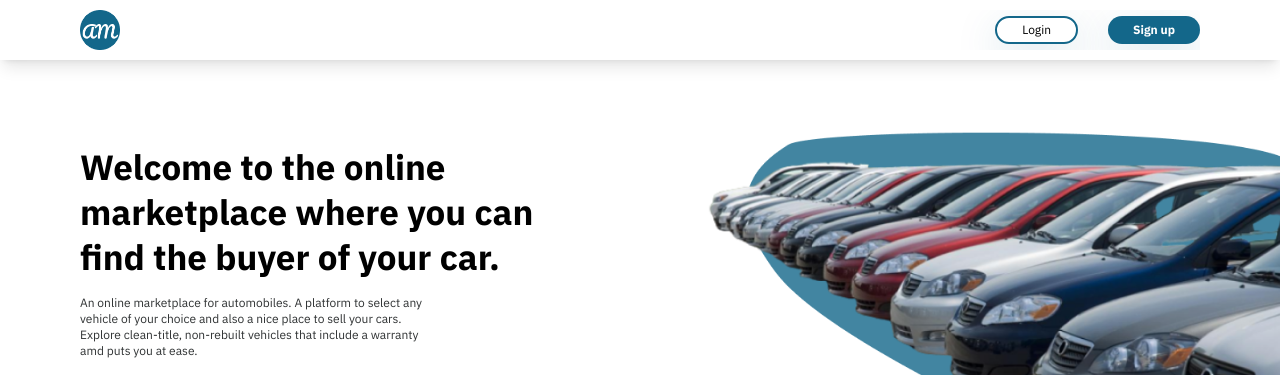
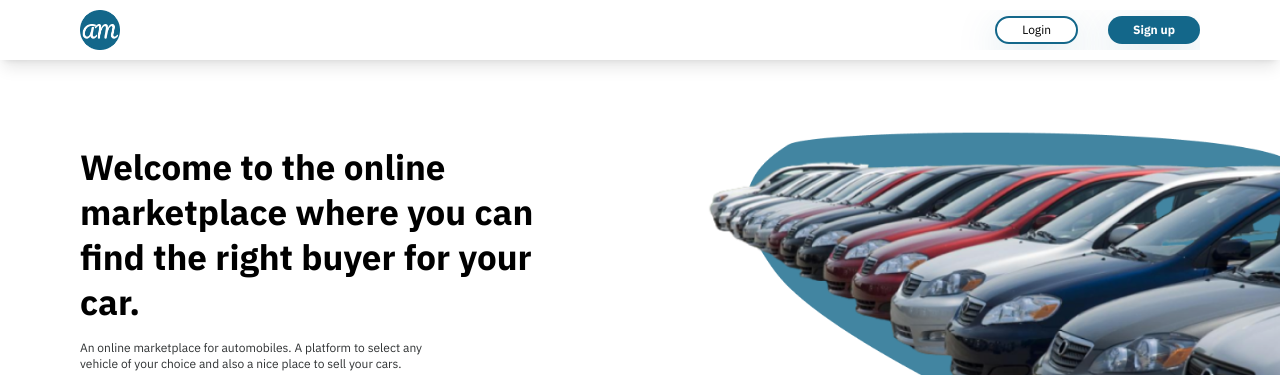
Before and after one commit to Elikdev/auto-mart, a React (Create React App) app in the folder client/: page / in a window 1280 px wide. Shown: the top 375 px of the page. Built offline with nearby package versions, Linux system fonts and the light colour scheme; no server answers.

Commit message:
hero text changed

```diff
--- a/client/src/components/Hero.js
+++ b/client/src/components/Hero.js
@@ -18,7 +18,7 @@ function Hero() {
     <div className="hero-container mb-[100px] lg:mb-[50px]">
      <div className="hero-content lg:flex lg:justify-between lg:pl-[80px] lg:pr-0 pr-[40px] pl-[40px]">
       <aside className="hero-text max-w-full lg:max-w-[480px] mt-[40px] lg:mt-[85px]">
-       <h1 className='text-[35px] font-bold leading-[45px]'>Welcome to the online marketplace where you can find the buyer of your car.</h1>
+       <h1 className='text-[35px] font-bold leading-[45px]'>Welcome to the online marketplace where you can find the right buyer for your car.</h1>
        <p className="hero-subtext text-xs text-[#E8E5E5]  lg:text-[#2F3233]  mt-[15px] w-full lg:w-[360px]">
        An online marketplace for automobiles.
        A platform to select any vehicle of your choice and also a nice place to sell your cars.
```
